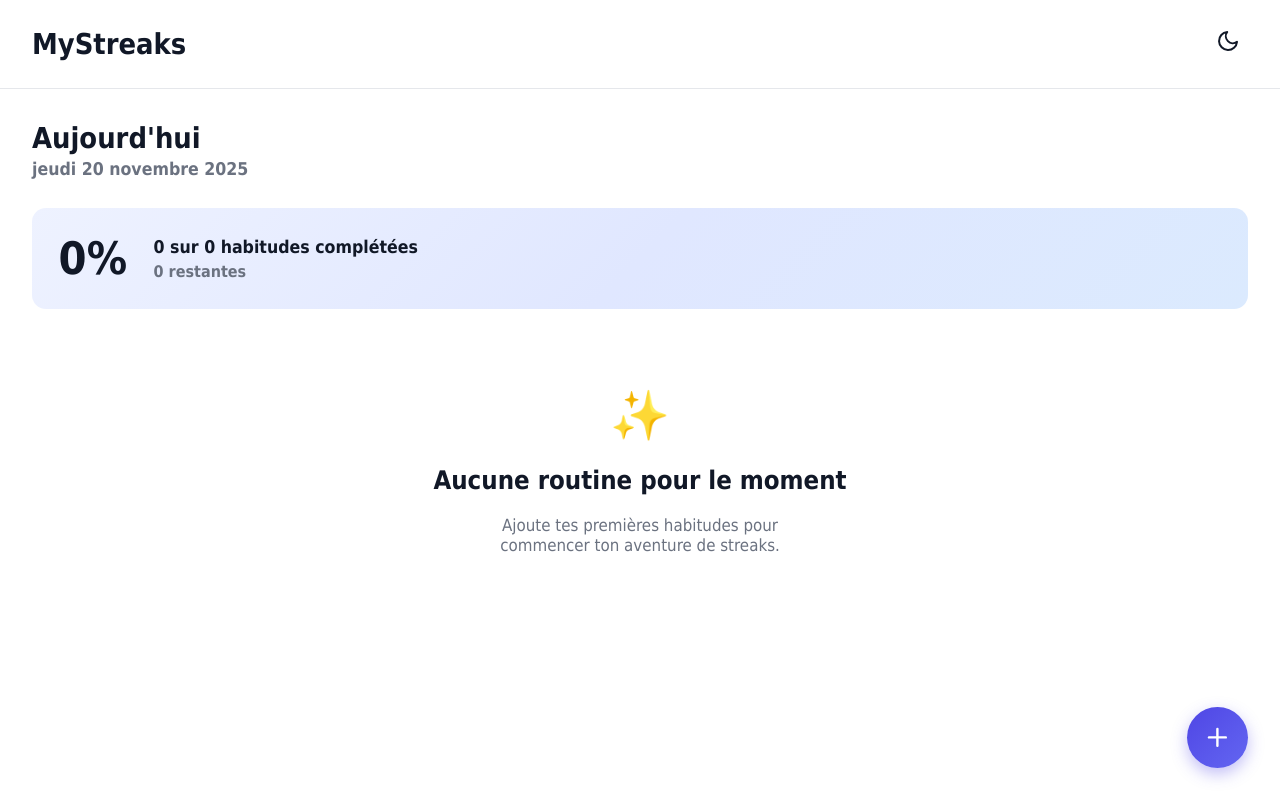
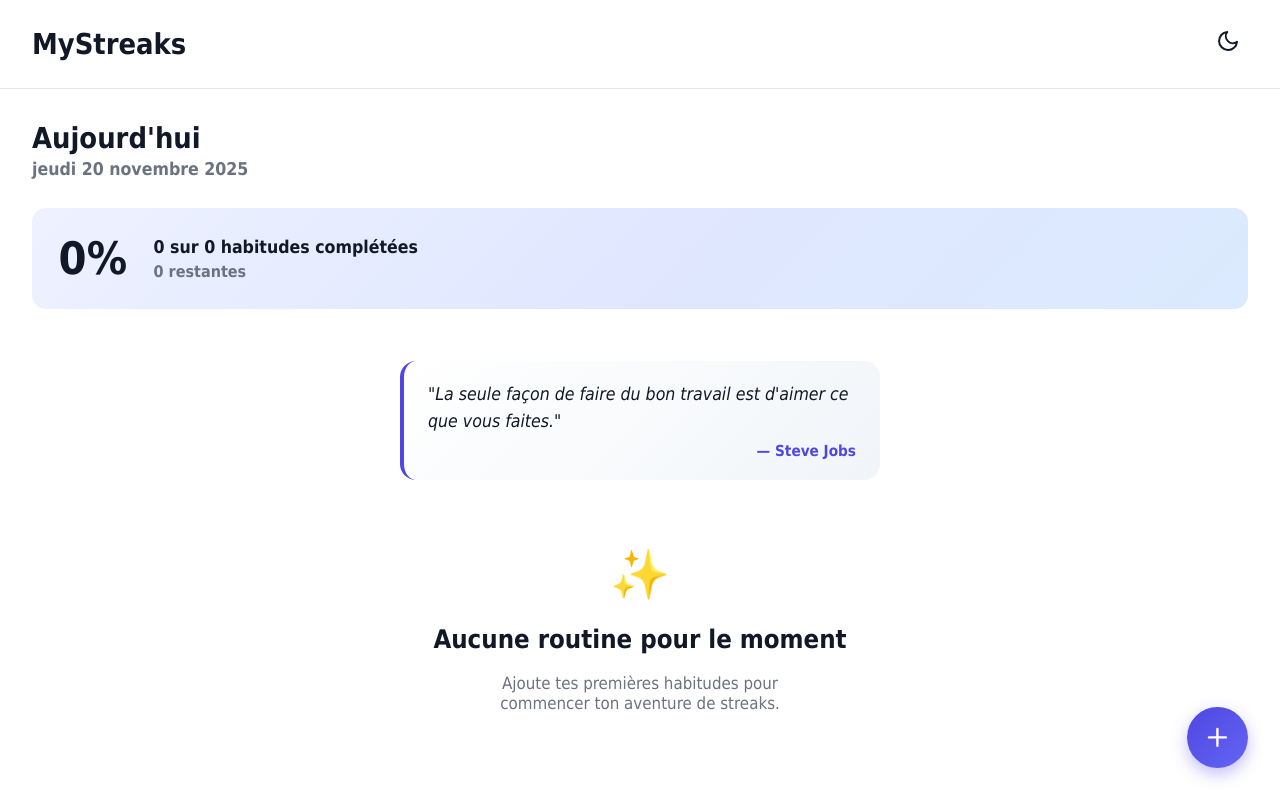
Before and after one commit to eren-the-coder/mystreaks, a React (Vite) app: page / in a window 1280 px wide. Built offline with nearby package versions, Linux system fonts and the light colour scheme.

Commit message:
feat: add Motivation component in home page

```diff
--- a/src/ui/pages/Home/Home.tsx
+++ b/src/ui/pages/Home/Home.tsx
@@ -6,6 +6,7 @@ import { FabAddRoutine } from "../../components/FabAddRoutine/FabAddRoutine";
 import { EditRoutineModal } from "../../components/feedback/Modals/EditRoutineModal/EditRoutineModal";
 import { useRoutines } from "../../../context/RoutineContext";
 import { useModal } from "../../hooks/useModal";
+import { Motivation } from "../../components/Motivation/Motivation";
 
 export const Home = () => {
   const { isOpen, closeModal, openModal } = useModal();
@@ -15,6 +16,7 @@ export const Home = () => {
     <div>
       <HomeHeader />
       <RoutineStats />
+      <Motivation />
       <RoutineList />
       <FabAddRoutine onPress={openModal} />
       <EditRoutineModal
```
